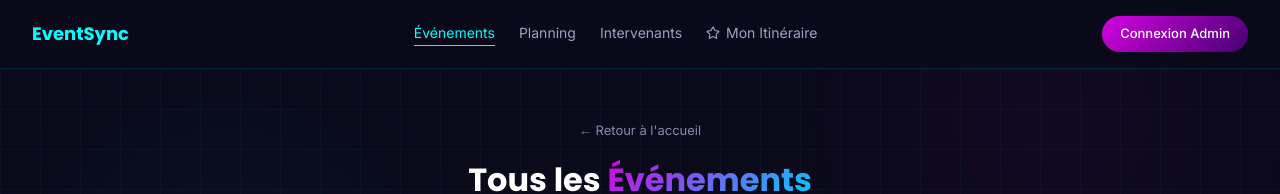
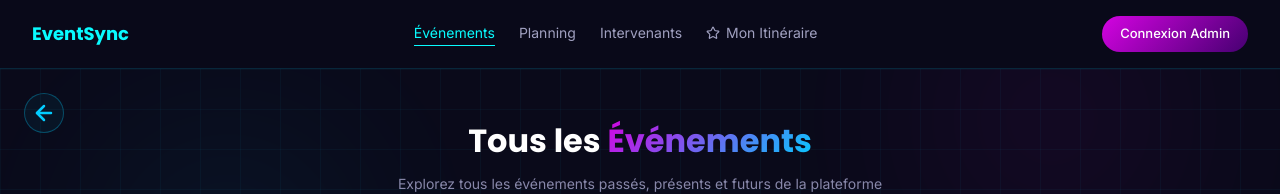
Before and after one commit to web3-hei-2026/Event-sync, a Next.js app in the folder client/: page /events in a window 1280 px wide. Shown: the top 194 px of the page. Built offline with nearby package versions, Linux system fonts and the light colour scheme; no server answers.

Commit message:
style: fix back arrow button placement and restore original page layouts

```diff
--- a/client/app/events/page.tsx
+++ b/client/app/events/page.tsx
@@ -23,8 +23,44 @@ export default function EventsPage() {
   );
 
   return (
-    <div style={{ minHeight: '100vh', background: '#0a0a1a', color: '#fff' }}>
-      {/* Header Section */}
+    <div style={{ minHeight: '100vh', background: '#0a0a1a', color: '#fff', position: 'relative' }}>
+
+      {/* VRAIE FLÈCHE - Placée tout en haut à gauche sous le logo sans impacter le layout */}
+      <Link href="/" style={{
+        position: 'absolute',
+        top: '24px',
+        left: '24px',
+        zIndex: 10,
+        display: 'flex',
+        alignItems: 'center',
+        justifyContent: 'center',
+        width: '40px',
+        height: '40px',
+        borderRadius: '50%',
+        border: '1px solid rgba(3,204,255,0.3)',
+        background: 'rgba(3,204,255,0.05)',
+        color: '#03CCFF',
+        textDecoration: 'none',
+        transition: 'all 0.3s ease',
+      }}
+      onMouseEnter={(e) => {
+        e.currentTarget.style.background = 'rgba(3,204,255,0.15)';
+        e.currentTarget.style.borderColor = '#03CCFF';
+        e.currentTarget.style.boxShadow = '0 0 15px rgba(3,204,255,0.3)';
+      }}
+      onMouseLeave={(e) => {
+        e.currentTarget.style.background = 'rgba(3,204,255,0.05)';
+        e.currentTarget.style.borderColor = 'rgba(3,204,255,0.3)';
+        e.currentTarget.style.boxShadow = 'none';
+      }}
+      >
+        <svg width="24" height="24" viewBox="0 0 24 24" fill="none" stroke="currentColor" strokeWidth="2.5" strokeLinecap="round" strokeLinejoin="round">
+          <line x1="19" y1="12" x2="5" y2="12"></line>
+          <polyline points="12 19 5 12 12 5"></polyline>
+        </svg>
+      </Link>
+
+      {/* Header Section - REMIS AU PADDING D'ORIGINE */}
       <section style={{
         padding: '3rem 2rem 2rem', textAlign: 'center',
         position: 'relative', overflow: 'hidden',
@@ -43,13 +79,6 @@ export default function EventsPage() {
         <div style={{ position: 'absolute', width: 200, height: 200, background: '#03CCFF', borderRadius: '50%', filter: 'blur(100px)', opacity: 0.1, bottom: -50, left: '10%', zIndex: 0 }} />
 
         <div style={{ position: 'relative', zIndex: 1 }}>
-          <Link href="/" style={{
-            display: 'inline-flex', alignItems: 'center', gap: 6,
-            color: '#8888aa', textDecoration: 'none', fontSize: 13,
-            marginBottom: '1rem', transition: 'color 0.2s'
-          }}>
-            ← Retour à l'accueil
-          </Link>
           <h1 style={{ fontFamily: 'var(--font-title)', fontSize: 32, fontWeight: 700, marginBottom: '0.5rem' }}>
             Tous les <span style={{ background: 'linear-gradient(135deg,#D403E1,#03CCFF)', WebkitBackgroundClip: 'text', WebkitTextFillColor: 'transparent' }}>Événements</span>
           </h1>
@@ -80,7 +109,7 @@ export default function EventsPage() {
         </div>
       </section>
 
-      {/* Grid Section */}
+      {/* Grid Section - COMPLÈTEMENT RESTAURÉE À L'ÉTAT INITIAL */}
       <section style={{ padding: '3rem 2rem' }}>
         {loading ? (
           <div style={{ textAlign: 'center', padding: '5rem 0' }}>
@@ -122,10 +151,6 @@ export default function EventsPage() {
         @keyframes spin {
           to { transform: rotate(360deg); }
         }
-        @keyframes pulse {
-          0%, 100% { opacity: 1; }
-          50% { opacity: 0.3; }
-        }
       `}</style>
     </div>
   );
--- a/client/app/planning/page.tsx
+++ b/client/app/planning/page.tsx
@@ -86,20 +86,31 @@ export default function PlanningPage() {
 
           return (
             <section key={event.id} className="flex flex-col lg:flex-row bg-[#11111d] rounded-[40px] overflow-hidden border border-white/5 items-stretch shadow-2xl">
-              {/* Colonne Date à gauche */}
-              <div className="w-full lg:w-56 flex-shrink-0 bg-gradient-to-b from-[#D403E1] to-[#460071] p-8 flex flex-col items-center justify-center text-center">
-                <div className="text-8xl font-black leading-none font-['Poppins']">{fmtDay(event.startDate)}</div>
-                <span className="text-[18px] font-bold uppercase tracking-[0.5em] mt-2 font-['Poppins']">{fmtMonth(event.startDate)}</span>
+
+              {/* Colonne Date à gauche - RENDUE CLIQUABLE */}
+              <Link
+                href={`/events/${event.id}`}
+                className="w-full lg:w-56 flex-shrink-0 bg-gradient-to-b from-[#D403E1] to-[#460071] p-8 flex flex-col items-center justify-center text-center transition-all duration-300 hover:brightness-110 group/date"
+              >
+                <div className="text-8xl font-black leading-none font-['Poppins'] group-hover/date:scale-105 transition-transform">
+                  {fmtDay(event.startDate)}
+                </div>
+                <span className="text-[18px] font-bold uppercase tracking-[0.5em] mt-2 font-['Poppins']">
+                  {fmtMonth(event.startDate)}
+                </span>
                 <div className="w-full border-t border-white/20 mt-8 pt-4">
-                  <p className="text-[11px] font-bold uppercase tracking-widest opacity-90 leading-tight">{event.title}</p>
+                  <p className="text-[11px] font-bold uppercase tracking-widest opacity-90 leading-tight">
+                    {event.title}
+                  </p>
+                  <span className="text-[9px] mt-2 inline-block opacity-50 font-bold tracking-tighter">VOIR L'ÉVÉNEMENT</span>
                 </div>
-              </div>
+              </Link>
 
               {/* Liste des créneaux horaires */}
               <div className="flex-1 bg-[#0a0a1a]/40 divide-y divide-white/5">
                 {Object.entries(grouped).map(([timeRange, slots]) => (
                   <div key={timeRange} className="flex flex-col sm:flex-row items-stretch min-h-[180px]">
-                    {/* HEURE AVEC ICÔNE CLOCK */}
+
                     <div className="w-full sm:w-48 flex-shrink-0 flex items-start justify-center border-r border-white/5 bg-black/5 pt-10">
                       <span className="text-[#03CCFF] font-bold text-[13px] bg-white/5 px-4 py-2 rounded-xl border border-white/10 flex items-center gap-2">
                         <Clock size={14} className="text-[#03CCFF]" />
@@ -107,7 +118,6 @@ export default function PlanningPage() {
                       </span>
                     </div>
 
-                    {/* Grille des sessions pour ce créneau */}
                     <div className="flex-1 grid grid-cols-1 md:grid-cols-2 lg:grid-cols-3 xl:grid-cols-4 gap-4 p-4">
                       {slots.map((s: any) => {
                         const live = isSessionLive(s.startTime, s.endTime);
@@ -117,7 +127,6 @@ export default function PlanningPage() {
                           <Link key={s.id} href={`/sessions/${s.id}`} className="relative bg-white/[0.03] rounded-[28px] hover:bg-white/[0.07] hover:scale-[1.02] transition-all flex flex-col p-5 group border border-white/5">
                             {live && <div className="absolute top-3 right-3"><LiveBadge /></div>}
 
-                            {/* Étoile Jaune de favoris */}
                             <button
                               onClick={(e) => handleToggleFav(e, s.id)}
                               className={`absolute bottom-4 right-4 w-9 h-9 flex items-center justify-center rounded-full border transition-all duration-300 hover:scale-110 z-10 ${
@@ -133,12 +142,10 @@ export default function PlanningPage() {
                               </h3>
 
                               <div className="flex flex-col gap-2">
-                                {/* Salle */}
                                 <span className="text-[#03CCFF] text-[10px] font-extrabold uppercase tracking-widest flex items-center gap-1.5">
                                   <MapPin size={12} className="text-[#D403E1]" /> {s.room?.name || 'SALLE'}
                                 </span>
 
-                                {/* Intervenants (bien alignés sous la salle) */}
                                 <div className="flex items-start gap-2 text-[12px] text-slate-400 italic leading-snug">
                                   <User size={12} className="shrink-0 mt-0.5 text-white/30" />
                                   <span className="break-words">
```
Also changed, not shown: client/app/favorites/page.tsx (+28 -33 lines).
